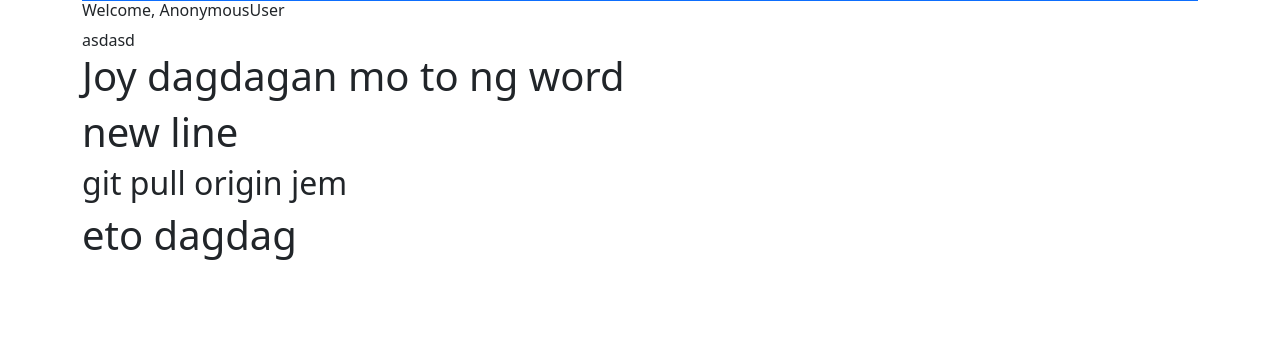
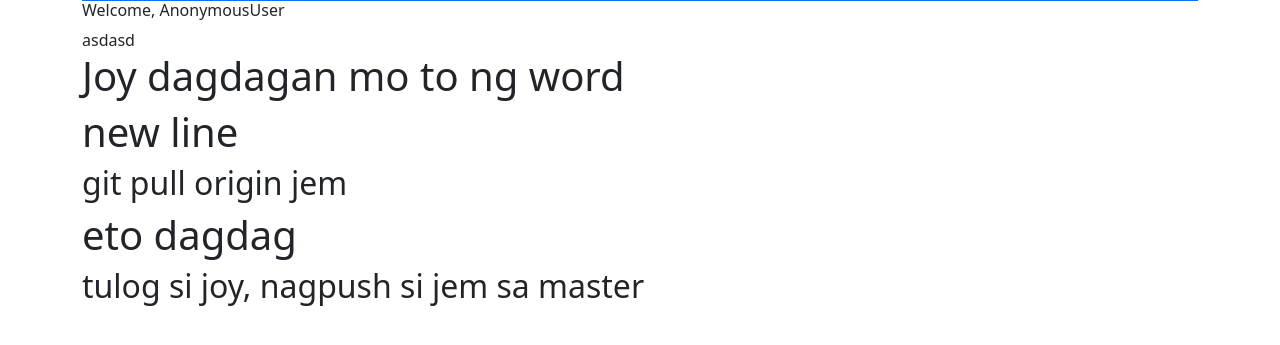
Before and after one commit to jemgithub0418/practice, a Django app: page / in a window 1280 px wide. Shown: the part 55-400 px from the top of the page. Run offline with Django 3.2, Linux system fonts and the light colour scheme.

Commit message:
tulog si joy nag push si jem sa master

```diff
--- a/templates/main/home.html
+++ b/templates/main/home.html
@@ -14,4 +14,6 @@
 
     <h1>	eto dagdag</h1>
 
+    <h2>tulog si joy, nagpush si jem sa master</h2>
+
 {% endblock %}
```
